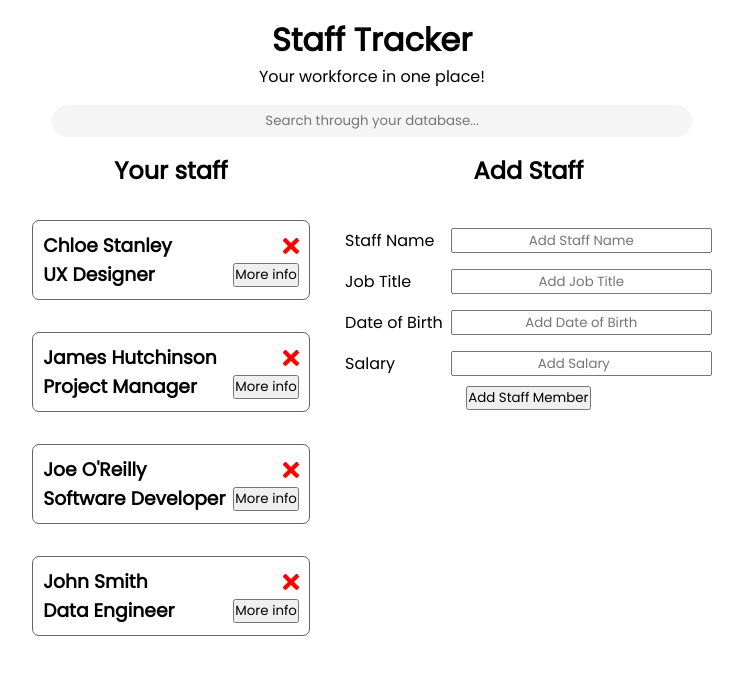
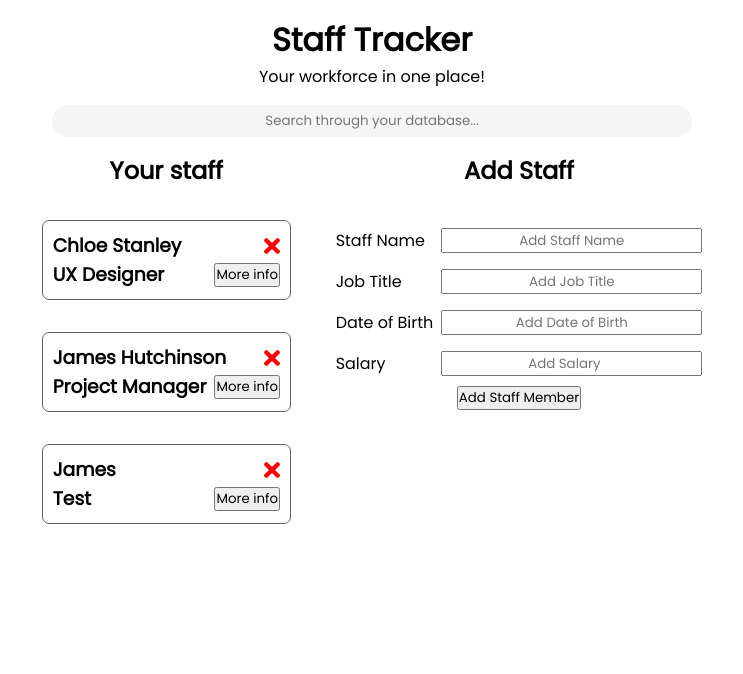
Before and after one commit to JosephO1992/react-staff-tracker, a React (Create React App) app: page / in a window 1280 px wide. Shown: the top 674 px of the page, without its empty margins (268-1011 px from the left). Built offline with nearby package versions, Linux system fonts and the light colour scheme; data requests are answered from the project's data file.

Commit message:
Added parseInt() to form, now recieving sal as int

```diff
--- a/db.json
+++ b/db.json
@@ -17,20 +17,12 @@
       "open": false
     },
     {
-      "name": "Joe O'Reilly",
-      "title": "Software Developer",
-      "dob": "22-10-1992",
-      "salary": "27000",
+      "name": "James",
+      "title": "Test",
+      "dob": "22-3-1976",
+      "salary": 23000,
       "open": false,
       "id": 4
-    },
-    {
-      "name": "John Smith",
-      "title": "Data Engineer",
-      "dob": "1-1-2000",
-      "salary": "27000",
-      "open": false,
-      "id": 5
     }
   ]
 }
--- a/src/components/AddStaff.js
+++ b/src/components/AddStaff.js
@@ -52,7 +52,7 @@ const onSubmit = (e) => {
             <div className='container' id="form-label">
                 <label> Salary </label>
                 <input type="number" placeholder='Add Salary' value={salary} onChange={(e) => {
-                    setSalary(e.target.value)
+                    setSalary(parseInt(e.target.value, 10))
                 }}/>
             </div>
             <input type="submit" value='Add Staff Member'/>
```
Also changed, not shown: src/App.js (+9 -0 lines).
